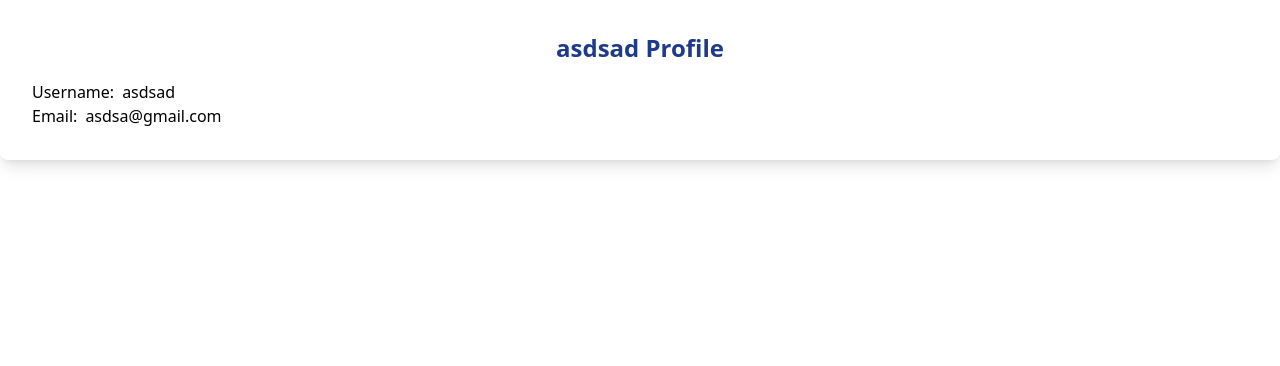
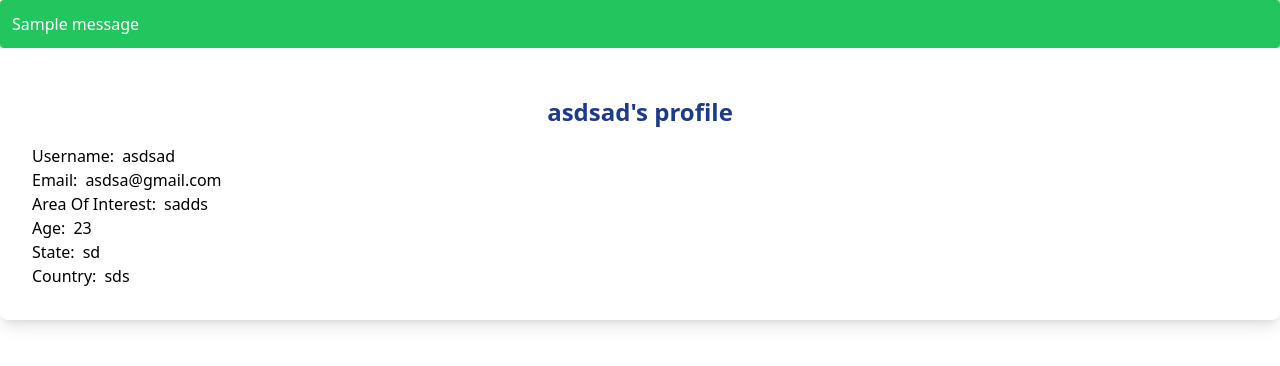
Before and after one commit to Roopika-sics/Cyber-Bullying-Detection, a Django app: a page that uses accounts/templates/accounts/user_profile.html in a window 1280 px wide. Shown: the part 60-426 px from the top of the page. Run offline with Django 5.2, Linux system fonts and the light colour scheme; a user stored in the database is signed in; data comes from the database, SQL or seed files in the repository; both versions use the stored data as it was after the commit; one stand-in notice (Sample message) is shown; some libraries are stand-ins or nearby versions.

Commit message:
profile view edit done

```diff
--- a/accounts/templates/accounts/user_profile.html
+++ b/accounts/templates/accounts/user_profile.html
@@ -1,9 +1,15 @@
 {% extends "base.html" %}
-{% block title %}{{ user.username }}'s Profile{% endblock %}
+{% block title %}{{ user.username }}'s profile{% endblock %}
 {% block content %}
-
+    {% if messages %}
+    {% for message in messages %}
+        <div class="mb-4 p-3 rounded {% if message.tags == 'success' %} bg-green-500 {% else %} bg-red-500 {% endif %}">
+            {{ message }}
+        </div>
+    {% endfor %}
+    {% endif %}
 <div class="profile-section bg-white p-8 rounded-lg shadow-lg text-black">
-    <h2 class="text-2xl text-center font-extrabold text-blue-900 mb-4">{{ profile.user }} Profile</h2>
+    <h2 class="text-2xl text-center font-extrabold text-blue-900 mb-4">{{ profile.user }}'s profile</h2>
     <div class="profile-container">
         <div class="profile-info flex gap-2">
             <p class="profile-label">Username:</p>
@@ -13,7 +19,28 @@
             <p class="profile-label">Email:</p>
             <p class="profile-value">{{ user.email }}</p>
         </div>
+        <div class="profile-info flex gap-2">
+            <p class="profile-label">Area Of Interest:</p>
+            <p class="profile-value">{{ profile.area_of_interest }}</p>
+        </div>
+        <div class="profile-info flex gap-2">
+            <p class="profile-label">Age:</p>
+            <p class="profile-value">{{ profile.age }}</p>
+        </div>
+        <div class="profile-info flex gap-2">
+            <p class="profile-label">State:</p>
+            <p class="profile-value">{{ profile.state }}</p>
+        </div>
+        <div class="profile-info flex gap-2">
+            <p class="profile-label">Country:</p>
+            <p class="profile-value">{{ profile.country }}</p>
+        </div>
     </div>
+    {% if request.user == user %}
+    <div class="mt-6">
+        <a href="{% url 'edit_profile' %}" class="px-4 py-2 bg-blue-500 hover:bg-blue-700 rounded text-white">Edit Profile</a>
+    </div>
+    {% endif %}
 </div>
 
 {% endblock %}
--- a/accounts/urls.py
+++ b/accounts/urls.py
@@ -1,5 +1,5 @@
 from django.urls import path
-from .views import register, user_login, user_logout, forgot_password, verify_otp, reset_password, user_profile
+from .views import register, user_login, user_logout, forgot_password, verify_otp, reset_password, user_profile, edit_profile
 
 
 urlpatterns = [
@@ -10,4 +10,5 @@ urlpatterns = [
     path("verify-otp/", verify_otp, name="verify_otp"),
     path("reset-password/", reset_password, name="reset_password"),
     path("profile/<str:username>/", user_profile, name="user_profile"),
+    path('edit/', edit_profile, name='edit_profile'),
 ]
--- a/accounts/views.py
+++ b/accounts/views.py
@@ -11,6 +11,8 @@ from django.utils.timezone import now, timedelta
 from .models import OTP
 from django.views.decorators.cache import never_cache
 from django.contrib.auth.decorators import login_required
+from .forms import EditProfileForm
+
 
 def register(request):
     if request.method == "POST":
@@ -126,6 +128,34 @@ def user_profile(request, username):
     return render(request, 'accounts/user_profile.html', {'user': user, 'profile': profile})
 
 
+@login_required
+def edit_profile(request):
+    if request.method == 'POST':
+        form = EditProfileForm(request.POST, user=request.user)
+
+        if form.is_valid():
+            request.user.username = form.cleaned_data['username']
+            request.user.email = form.cleaned_data['email']
+            request.user.save()
+
+            # Update Profile Model
+            profile, created = Profile.objects.get_or_create(user=request.user)
+            profile.age = form.cleaned_data['age']
+            profile.country = form.cleaned_data['country']
+            profile.state = form.cleaned_data['state']
+            profile.area_of_interest = form.cleaned_data['area_of_interest']
+            profile.save()
+
+            messages.success(request, "Your profile has been updated successfully!")
+            return redirect('user_profile', username=request.user.username)
+        else:
+            messages.error(request, "Please correct the errors below.")
+
+    else:
+        form = EditProfileForm(user=request.user)
+
+    return render(request, 'accounts/edit_profile.html', {'form': form})
+
 def user_logout(request):
     logout(request)
     request.session.flush()
```
Also changed, not shown: accounts/forms.py (+36 -0 lines), accounts/templates/accounts/edit_profile.html (+59 -0 lines), db.sqlite3.
